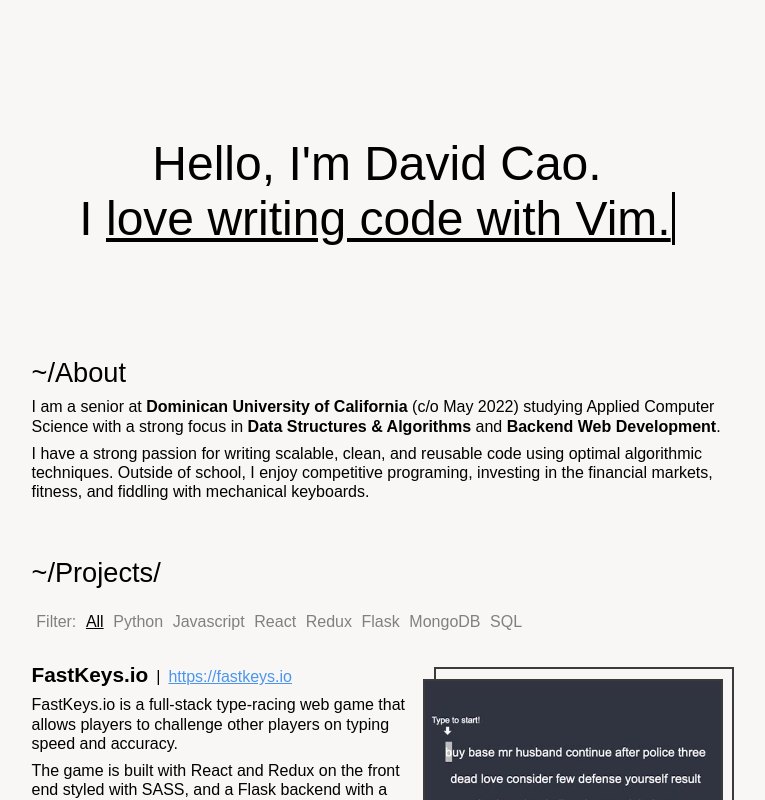
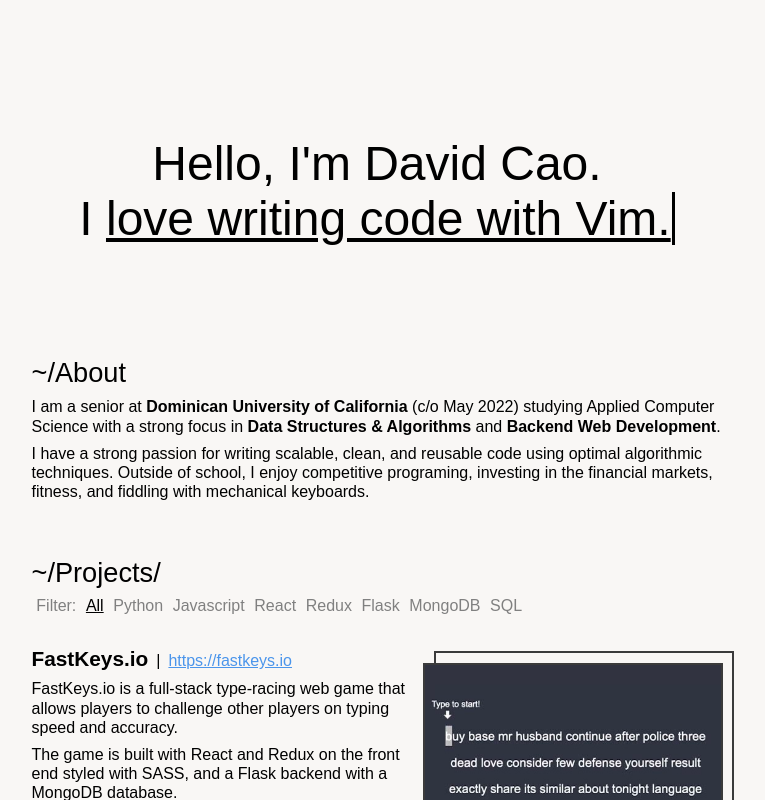
Before and after one commit to davidc360/davidcao.sh, a React (Create React App) app: page / in a window 1280 px wide. Shown: the top 800 px of the page, without its empty margins (263-1028 px from the left). Built offline with nearby package versions, Linux system fonts and the light colour scheme.

Commit message:
filter margin

```diff
--- a/src/Projects.sass
+++ b/src/Projects.sass
@@ -15,6 +15,7 @@
     display: inline-block
     list-style-type: none
     padding-left: 0
+    margin-top: -0.5em
 
     li
         padding: 0 0.3em
```
